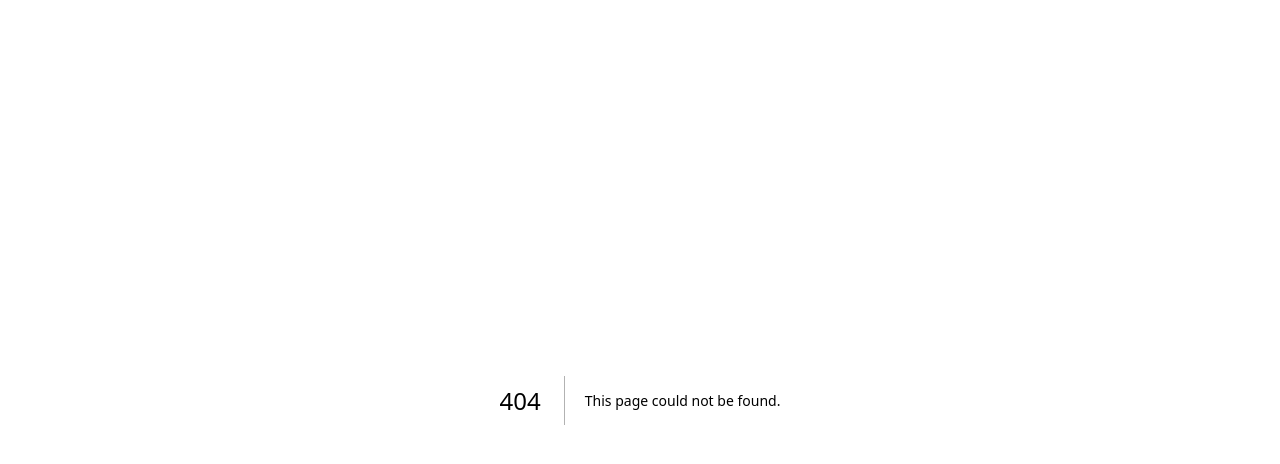
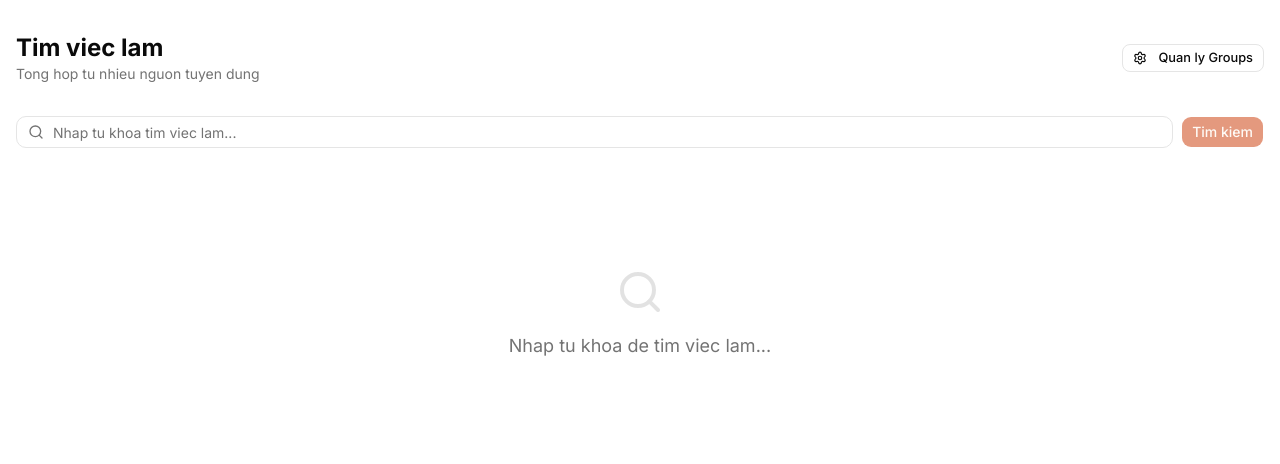
Before and after one commit to nguyenhuyhoang241298/get-job, a Next.js app: page /jobs in a window 1280 px wide. Before the commit this address had no page. Shown: the top 464 px of the page. Built offline with nearby package versions, Linux system fonts and the light colour scheme.

Commit message:
feat: add /jobs page and redirect home to /jobs

```diff
--- /dev/null
+++ b/app/jobs/layout.tsx
@@ -0,0 +1,10 @@
+import type { Metadata } from "next"
+
+export const metadata: Metadata = {
+  title: "Tim viec lam - Job Aggregator",
+  description: "Tong hop viec lam tu nhieu nguon tuyen dung",
+}
+
+export default function JobsLayout({ children }: { children: React.ReactNode }) {
+  return children
+}
--- /dev/null
+++ b/app/jobs/page.tsx
@@ -0,0 +1,68 @@
+"use client"
+
+import { useEffect, useRef, useState } from "react"
+import { Search } from "lucide-react"
+import { toast } from "sonner"
+import { useDebounce } from "@/hooks/use-debounce"
+import { useJobsSearch } from "@/hooks/use-jobs-search"
+import { JobSearchBar } from "@/components/job-search-bar"
+import { JobGrid } from "@/components/job-grid"
+import { JobsLoadingSkeleton } from "@/components/jobs-loading-skeleton"
+import { FacebookGroupsDialog } from "@/components/facebook-groups-dialog"
+
+export default function JobsPage() {
+  const [keyword, setKeyword] = useState("")
+  const debouncedKeyword = useDebounce(keyword, 500)
+  const { data, isLoading, error } = useJobsSearch(debouncedKeyword)
+  const prevErrorsRef = useRef("")
+
+  useEffect(() => {
+    if (data?.errors && data.errors.length > 0) {
+      const key = JSON.stringify(data.errors)
+      if (key !== prevErrorsRef.current) {
+        prevErrorsRef.current = key
+        const sources = data.errors.map((e) => e.source).join(", ")
+        toast.warning(`Khong the lay du lieu tu: ${sources}`)
+      }
+    }
+  }, [data?.errors])
+
+  return (
+    <div className="mx-auto max-w-7xl px-4 py-8">
+      <div className="mb-8 flex items-center justify-between">
+        <div>
+          <h1 className="text-2xl font-bold">Tim viec lam</h1>
+          <p className="text-sm text-muted-foreground">Tong hop tu nhieu nguon tuyen dung</p>
+        </div>
+        <FacebookGroupsDialog />
+      </div>
+
+      <div className="mb-6">
+        <JobSearchBar
+          value={keyword}
+          onChange={setKeyword}
+          onSearch={() => {}}
+          isLoading={isLoading}
+        />
+      </div>
+
+      {!debouncedKeyword ? (
+        <div className="flex flex-col items-center justify-center py-24 text-muted-foreground">
+          <Search className="mb-4 h-12 w-12 opacity-20" />
+          <p className="text-lg">Nhap tu khoa de tim viec lam...</p>
+        </div>
+      ) : isLoading ? (
+        <JobsLoadingSkeleton />
+      ) : error ? (
+        <div className="py-12 text-center text-destructive">Co loi xay ra. Vui long thu lai.</div>
+      ) : (
+        <>
+          {data && (
+            <p className="mb-4 text-sm text-muted-foreground">Tim thay {data.results.length} ket qua</p>
+          )}
+          <JobGrid jobs={data?.results ?? []} />
+        </>
+      )}
+    </div>
+  )
+}
--- a/app/page.tsx
+++ b/app/page.tsx
@@ -1,19 +1,5 @@
-import { Button } from "@/components/ui/button"
+import { redirect } from "next/navigation"
 
 export default function Page() {
-  return (
-    <div className="flex min-h-svh p-6">
-      <div className="flex max-w-md min-w-0 flex-col gap-4 text-sm leading-loose">
-        <div>
-          <h1 className="font-medium">Project ready!</h1>
-          <p>You may now add components and start building.</p>
-          <p>We&apos;ve already added the button component for you.</p>
-          <Button className="mt-2">Button</Button>
-        </div>
-        <div className="font-mono text-xs text-muted-foreground">
-          (Press <kbd>d</kbd> to toggle dark mode)
-        </div>
-      </div>
-    </div>
-  )
+  redirect("/jobs")
 }
```
